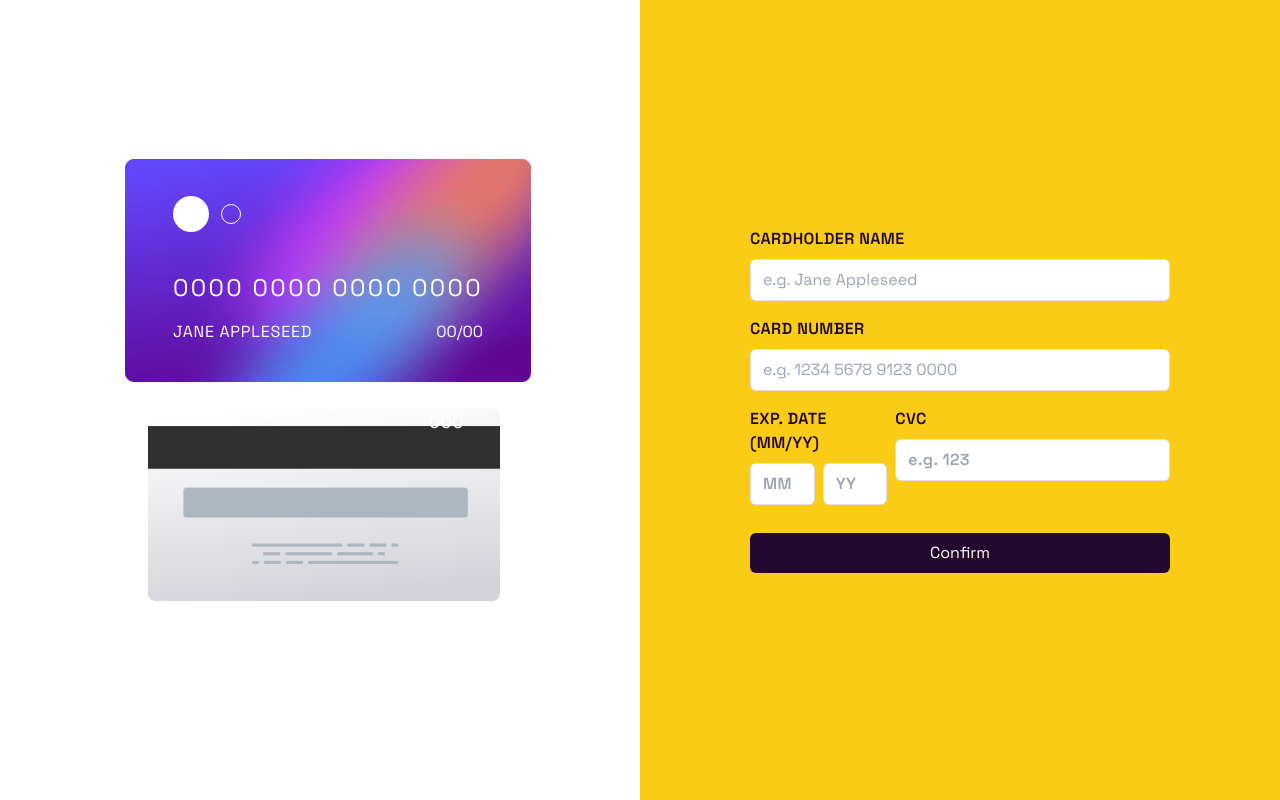
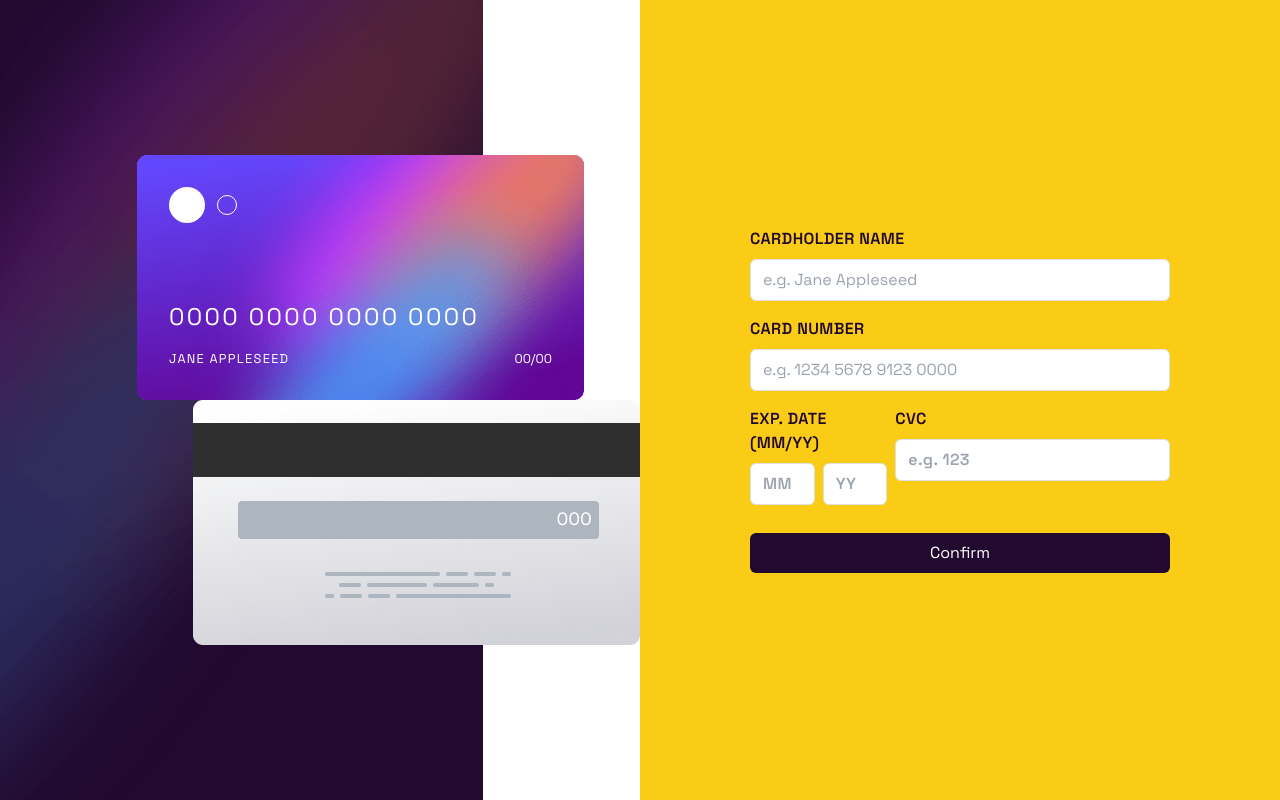
Before and after one commit to AslamtoIbrahim/Interactive-card-details-form, a website: page index.html in a window 1280 px wide. Drawn offline with Linux system fonts and the light colour scheme.

Commit message:
[FIX] fix the left side front and back card

```diff
--- a/index.html
+++ b/index.html
@@ -24,28 +24,44 @@
 
 <!-- <img src="images/bg-main-desktop.png" alt=""> -->
 
-<body class=" ">
+<body class="box-border">
 
   <!-- 🟢 The full screen -->
-  <main class="h-screen w-screen grid grid-cols-2 font-pgro">
+  <main class="h-screen w-screen grid md:grid-cols-2 font-pgro">
 
     <!-- 🟢 The left side with the cards -->
-    <div class="bg-no-repeat bg-cover flex flex-col justify-center items-center">
+    <div class="
+    bg-no-repeat
+    flex flex-col justify-center items-center lg:items-end"
+    style="background-image: url(images/bg-main-desktop.png);">
 
       <!-- 📙 the card front -->
-      <div id="front-card" class="bg-no-repeat bg-contain bg-center h-fit w-fit
-       box-border text-white flex flex-col gap-4 sm:gap-10  justify-between p-4 sm:p-8 md:p-12 lg:p-15 mb-4
-       relative left-2" style="background-image: url(images/bg-card-front.png);">
+      <div id="front-card" class="
+       w-[200px] sm:w-[350px] md:w-[380px] lg:w-[447px] h-[145px] sm:h-[200px] md:h-[245px]
+       p-4 sm:p-6 md:p-8 lg:12
+       bg-no-repeat bg-contain bg-center
+       box-border text-white flex flex-col justify-between gap-4 sm:gap-8
+       relative -left-10 lg:-left-14"
+        style="background-image: url(images/bg-card-front.png);">
 
+       <!-- shapes content -->
         <div class="flex items-center gap-3">
+          <!-- this big cirlce ⚪ -->
           <span class="inline-block w-9 h-9 bg-white rounded-full "></span>
+          <!-- this small circle 🔘 -->
           <span class="inline-block w-5 h-5 border-white border-[1px] rounded-full "></span>
         </div>
 
+        <!-- text content -->
         <div class="w-full font-spgr">
-          <p class="text-1xl tracking-widest text-[0.6rem] sm:text-sm md:text-base lg:text-2xl ">0000 0000 0000 0000</p>
-          <div class="flex justify-between g-8 mt-4 uppercase sm:text-[0.5rem] md:text-sm lg:text-base">
-            <span class="tracking-wider">Jane Appleseed</span>
+          <p class="
+          text-base sm:text-lg md:text-xl lg:text-2xl
+          tracking-widest"
+          >0000 0000 0000 0000</p>
+          <div class="
+          text-[0.6rem] sm:text-[0.8rem]
+          flex justify-between g-8 mt-4 uppercase">
+            <span class="tracking-widest">Jane Appleseed</span>
             <span class="">00/00</span>
           </div>
         </div>
@@ -55,9 +71,13 @@
 
       <!-- 📙 the card back -->
       <div id="back-card" class="bg-no-repeat bg-contain
-       flex items-center justify-end relative left-1"
-       style="background-image: url('./images/bg-card-back.png'); width: var(--rf-w); height: var(--rf-h); ">
-        <span class="mt-0 mb-auto  mr-9 text-white font-lfr text-[0.5rem] sm:text-sm md:text-base lg:text-xl ">000</span>
+       flex justify-end items-center "
+       style="background-image: url('./images/bg-card-back.png');">
+       <!-- three digits 000 -->
+        <span class="
+        mr-11 lg:mr-12  md:mb-10 lg:mb-2
+       text-white font-lfr
+         text-[0.5rem] sm:text-sm md:text-base lg:text-xl ">000</span>
       </div>
 
     </div>
--- a/script.js
+++ b/script.js
@@ -1,5 +1,7 @@
 const frontCard = document.getElementById('front-card');
 const backCard = document.getElementById('back-card');
+
+setDimensions();
 
 function setDimensions() {
     const width = frontCard.offsetWidth;
@@ -8,6 +10,5 @@ function setDimensions() {
     backCard.style.height = height + 'px';
 }
 
-setDimensions();
 
 window.addEventListener('resize', setDimensions);
--- a/tailwind.config.js
+++ b/tailwind.config.js
@@ -5,6 +5,7 @@ module.exports = {
   theme: {
     extend: {
       backgroundImage: {
+        'bgimg': "url('./images/bg-main-desktop.png')",
         'fcard': "url('./images/bg-card-front.png')",
          'bcard': "url('./images/bg-card-back.png')",
       },
```
Also changed, not shown: src/styles.css.
